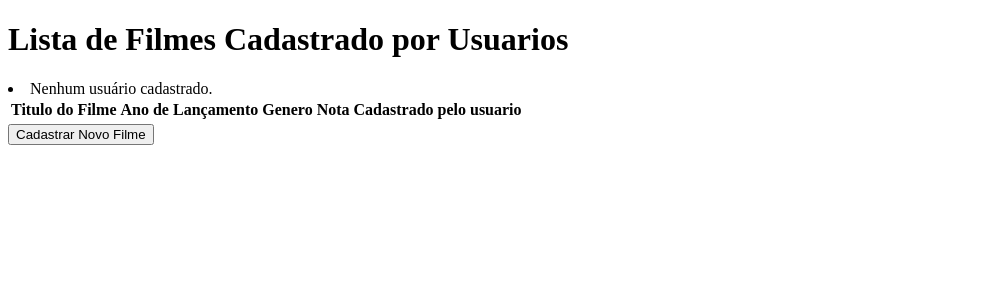
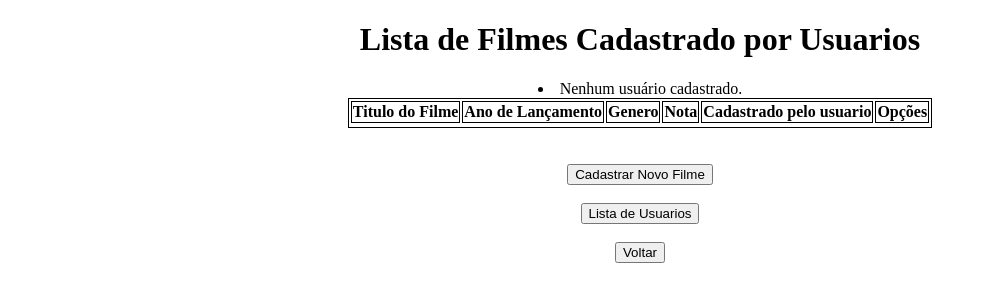
Before and after one commit to Biel3234/wsBackend-Fabrica25.1, a Django app: template app_avalia_filmes/templates/lista_filmes.html in a window 1280 px wide. Shown: the top 302 px of the page, without its empty margins (0-987 px from the left). Run offline with Django 5.2, Linux system fonts and the light colour scheme; the template is opened without the code that fills it, so the values that code supplies are empty.

```diff
--- a/app_avalia_filmes/forms.py
+++ b/app_avalia_filmes/forms.py
@@ -7,7 +7,7 @@ class UsuarioForm(forms.ModelForm):
 
         fields=['nome_usuario', 'email_usuario']
 
-        label={
+        labels={
             'nome_usuario': 'Nome do Usuario',
             'email_usuario': 'Email do Usuario',
         }
@@ -23,10 +23,10 @@ class FilmeForm(forms.ModelForm):
 
         fields=['titulo', 'usuario', 'nota']
 
-        label={
+        labels={
             'titulo': 'Titulo do Filme',
             'nota': 'Nota de 0 a 10',
-            'usuario': 'Usuario',
+            'usuario': 'Email do Usuario',
         }
         widgets={
             'titulo': forms.TextInput(attrs={'class': 'form-control'}),
--- a/app_avalia_filmes/templates/cria_filmes.html
+++ b/app_avalia_filmes/templates/cria_filmes.html
@@ -6,6 +6,7 @@
     <title>Cadastrar Filme</title>
 </head>
 <body>
+    <div style="text-align: center;">
         <h1>Cadastrar Novo Filme</h1>
 
         <form method="post">
@@ -15,5 +16,8 @@
         </form>
         <br>
         <a href="{% url 'avaliador:listar_filme' %}"><button>Lista</button></a>
+        <br><br>
+        <a href="{% url 'avaliador:home' %}"><button>Voltar para o inicio</button></a>
+    </div>
 </body>
 </html>
--- a/app_avalia_filmes/templates/lista_filmes.html
+++ b/app_avalia_filmes/templates/lista_filmes.html
@@ -6,33 +6,41 @@
     <title>Lista de Usuarios</title>
 </head>
 <body>
+<div style="text-align: center;">
     <h1>Lista de Filmes Cadastrado por Usuarios</h1>
-    <table>
+    <table style="margin: auto; border: 1px solid;">
         <tr>
-            <th>Titulo do Filme</th>
-            <th>Ano de Lançamento</th>
-            <th>Genero</th>
-            <th>Nota</th>
-            <th>Cadastrado pelo usuario</th>
-            <th></th>
+            <th style="border: 1px solid;">Titulo do Filme</th>
+            <th style="border: 1px solid;">Ano de Lançamento</th>
+            <th style="border: 1px solid;">Genero</th>
+            <th style="border: 1px solid;">Nota</th>
+            <th style="border: 1px solid;">Cadastrado pelo usuario</th>
+            <th style="border: 1px solid;">Opções</th>
 
         </tr>
         <tr>
         {% for filme in filmes %}
-            <td>{{ filme.titulo }}</td>
-            <td>{{ filme.ano }}</td>
-            <td>{{ filme.genero }}</td>
-            <td>{{ filme.nota }} </td>
-            <td>{{ filme.usuario.nome_usuario }} </td>
+            <td style="border: 1px solid;">{{ filme.titulo }}</td>
+            <td style="border: 1px solid;">{{ filme.ano }}</td>
+            <td style="border: 1px solid;">{{ filme.genero }}</td>
+            <td style="border: 1px solid;">{{ filme.nota }} </td>
+            <td style="border: 1px solid;">{{ filme.usuario.nome_usuario }} </td>
 
 
 
-            <td><a href="{% url 'avaliador:deletar_filme' filme.pk %}"><button>Deletar</button></a></td>
+            <td style="border: 1px solid;"><a href="{% url 'avaliador:deletar_filme' filme.pk %}"><button>Deletar</button></a></td>
         </tr>
         {% empty %}
         <li>Nenhum usuário cadastrado. </li>
         {% endfor %}
     </table>
+    <br><br>
     <a href="{% url 'avaliador:criar_filme' %}"><button>Cadastrar Novo Filme</button></a>
+    <br><br>
+    <a href="{% url 'avaliador:listar' %}"><button>Lista de Usuarios</button></a>
+    <br><br>
+    <a href="{% url 'avaliador:home' %}"><button>Voltar</button></a>
+
+</div>
 </body>
 </html>
--- a/app_avalia_filmes/urls.py
+++ b/app_avalia_filmes/urls.py
@@ -4,14 +4,17 @@ from .views import *
 app_name = 'avaliador'
 
 urlpatterns = [
+
+    path('', Home.as_view(), name='home'),
+
     path('criar/', CriaUsuario.as_view() , name='criar'),
     path('sucesso/', usuario_sucesso, name='sucesso'),
     path('listar/', ListarUsuario.as_view(), name='listar'),
     path('deletar/<int:pk>', DeletaUsuario.as_view(), name='deletar'),
     path('atualizar/<int:pk>', AtualizarUsuario.as_view(), name='atualizar'),
 
+
     path('criar_filme/', CriaFilme.as_view() , name='criar_filme'),
     path('listar_filme/', ListarFilmes.as_view(), name='listar_filme'),
     path('deletar_filme/<int:pk>', DeletaFilmes.as_view(), name='deletar_filme'),
-    path('atualizar_filme/<int:pk>', AtualizarFilmes.as_view(), name='atualizar_filme'),
 ]
--- a/app_avalia_filmes/views.py
+++ b/app_avalia_filmes/views.py
@@ -6,7 +6,7 @@ from django.http import HttpResponse
 from .forms import *
 from .models import *
 
-from django.views.generic import CreateView, DeleteView, ListView, UpdateView, View
+from django.views.generic import CreateView, DeleteView, ListView, UpdateView, View, TemplateView
 
 import requests
 
@@ -29,6 +29,9 @@ def buscador(titulo):
             "ano": dados.get("Year")
         }
 
+
+class Home(TemplateView):
+    template_name='home.html'
 
 # CRUD para Usuarios.
 
--- a/projeto_avalia_filmes/urls.py
+++ b/projeto_avalia_filmes/urls.py
@@ -19,6 +19,6 @@ from django.urls import path,include
 
 urlpatterns = [
     path('admin/', admin.site.urls),
-    path('home/', include('app_avalia_filmes.urls'))
+    path('', include('app_avalia_filmes.urls'))
 
 ]
```
Also changed, not shown: app_avalia_filmes/templates/atualizar_filmes.html (deleted, +0 -18 lines), app_avalia_filmes/templates/cria_usuario.html (+7 -0 lines), app_avalia_filmes/templates/home.html (added, +29 -0 lines), app_avalia_filmes/templates/lista_usuario.html (+15 -6 lines).
